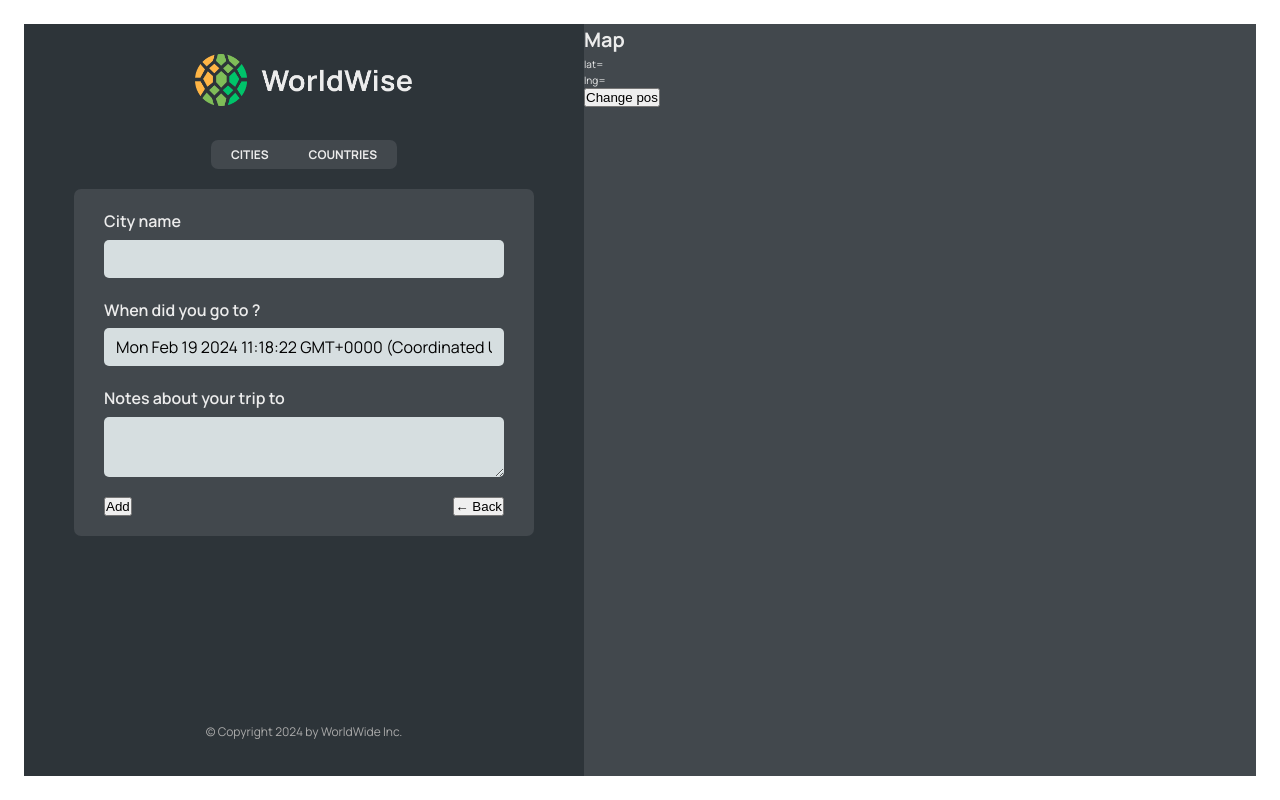
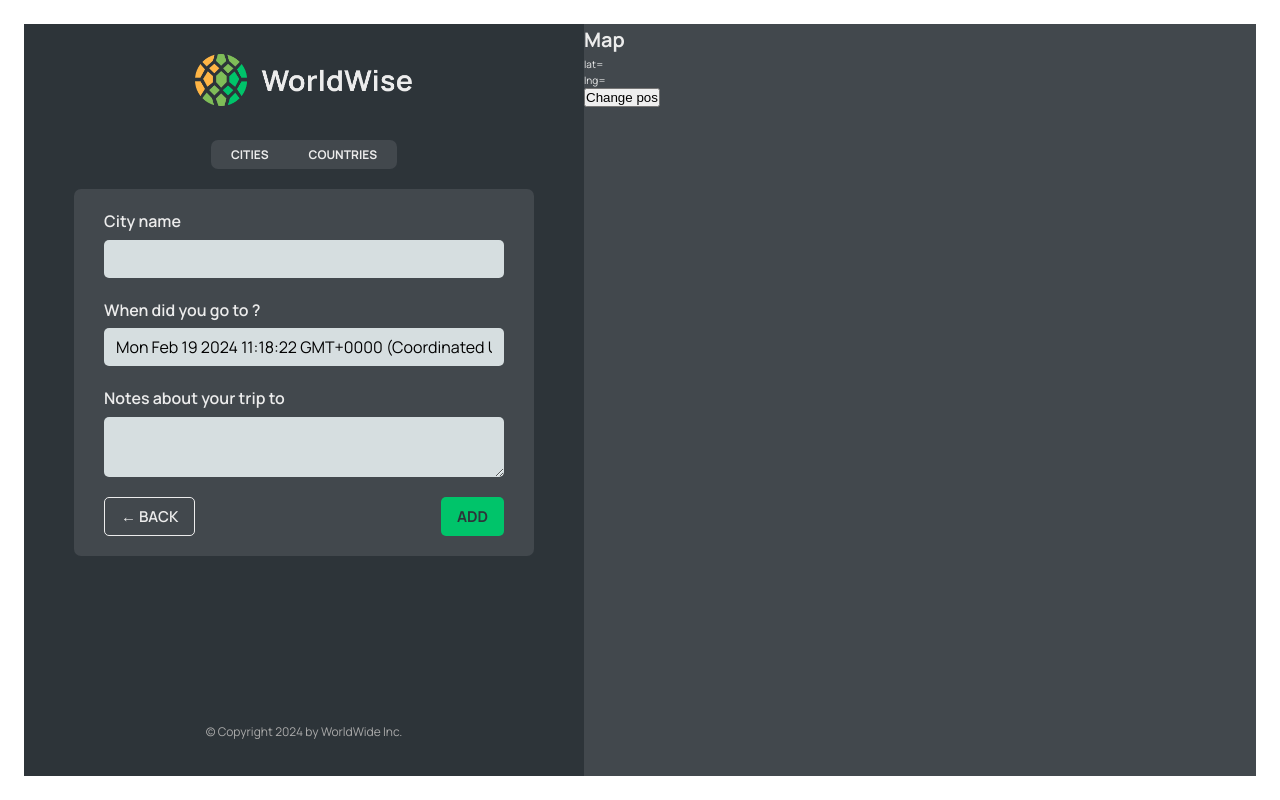
Before and after one commit to RachitJain959/worldwise, a React (Vite) app: page /app/form in a window 1280 px wide. Built offline with nearby package versions, Linux system fonts and the light colour scheme; data requests are answered from the project's data file.

Commit message:
Button comp

```diff
--- /dev/null
+++ b/src/components/Button.jsx
@@ -0,0 +1,11 @@
+import styles from './Button.module.css';
+
+function Button({ children, onClick, type }) {
+  return (
+    <button className={`${styles.btn} ${styles[type]}`} onClick={onClick}>
+      {children}
+    </button>
+  );
+}
+
+export default Button;
--- /dev/null
+++ b/src/components/Button.module.css
@@ -0,0 +1,35 @@
+.btn {
+  color: inherit;
+  text-transform: uppercase;
+  padding: 0.8rem 1.6rem;
+  font-family: inherit;
+  font-size: 1.5rem;
+  border: none;
+  border-radius: 5px;
+  cursor: pointer;
+}
+
+.primary {
+  font-weight: 700;
+  background-color: var(--color-brand--2);
+  color: var(--color-dark--1);
+}
+
+.back {
+  font-weight: 600;
+  background: none;
+  border: 1px solid currentColor;
+}
+
+.position {
+  font-weight: 700;
+  position: absolute;
+  z-index: 1000;
+  font-size: 1.4rem;
+  bottom: 4rem;
+  left: 50%;
+  transform: translateX(-50%);
+  background-color: var(--color-brand--2);
+  color: var(--color-dark--1);
+  box-shadow: 0 0.4rem 1.2rem rgba(36, 42, 46, 0.16);
+}
--- a/src/components/CountryList.jsx
+++ b/src/components/CountryList.jsx
@@ -19,7 +19,7 @@
   return (
     <div className={styles.countryList}>
       {countries.map((country) => (
-        <CountryItem country={country} key={country.id} />
+        <CountryItem country={country} key={country.country} />
       ))}
     </div>
   );
--- a/src/components/Form.jsx
+++ b/src/components/Form.jsx
@@ -1,22 +1,26 @@
 // "https://api.bigdatacloud.net/data/reverse-geocode-client?latitude=0&longitude=0"
 
-import { useState } from "react";
+import { useState } from 'react';
 
-import styles from "./Form.module.css";
+import styles from './Form.module.css';
+import Button from './Button';
+import { useNavigate } from 'react-router-dom';
 
 export function convertToEmoji(countryCode) {
   const codePoints = countryCode
     .toUpperCase()
-    .split("")
+    .split('')
     .map((char) => 127397 + char.charCodeAt());
   return String.fromCodePoint(...codePoints);
 }
 
 function Form() {
-  const [cityName, setCityName] = useState("");
-  const [country, setCountry] = useState("");
+  const [cityName, setCityName] = useState('');
+  const [country, setCountry] = useState('');
   const [date, setDate] = useState(new Date());
-  const [notes, setNotes] = useState("");
+  const [notes, setNotes] = useState('');
+
+  const navigate = useNavigate();
 
   return (
     <form className={styles.form}>
@@ -49,8 +53,16 @@
       </div>
 
       <div className={styles.buttons}>
-        <button>Add</button>
-        <button>&larr; Back</button>
+        <Button
+          type="back"
+          onClick={(e) => {
+            e.preventDefault();
+            navigate(-1);
+          }}
+        >
+          &larr; Back
+        </Button>
+        <Button type="primary">Add</Button>
       </div>
     </form>
   );
```
